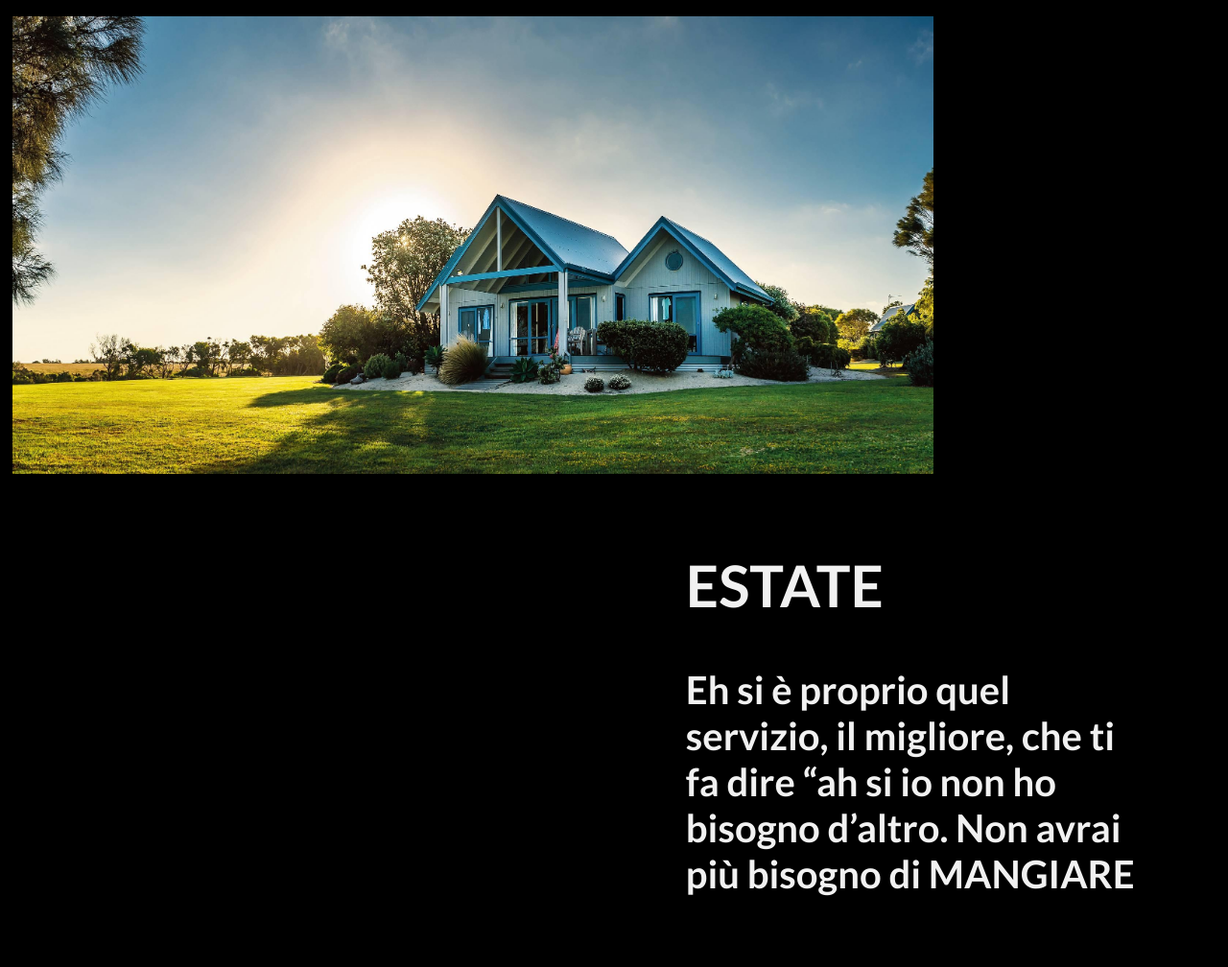
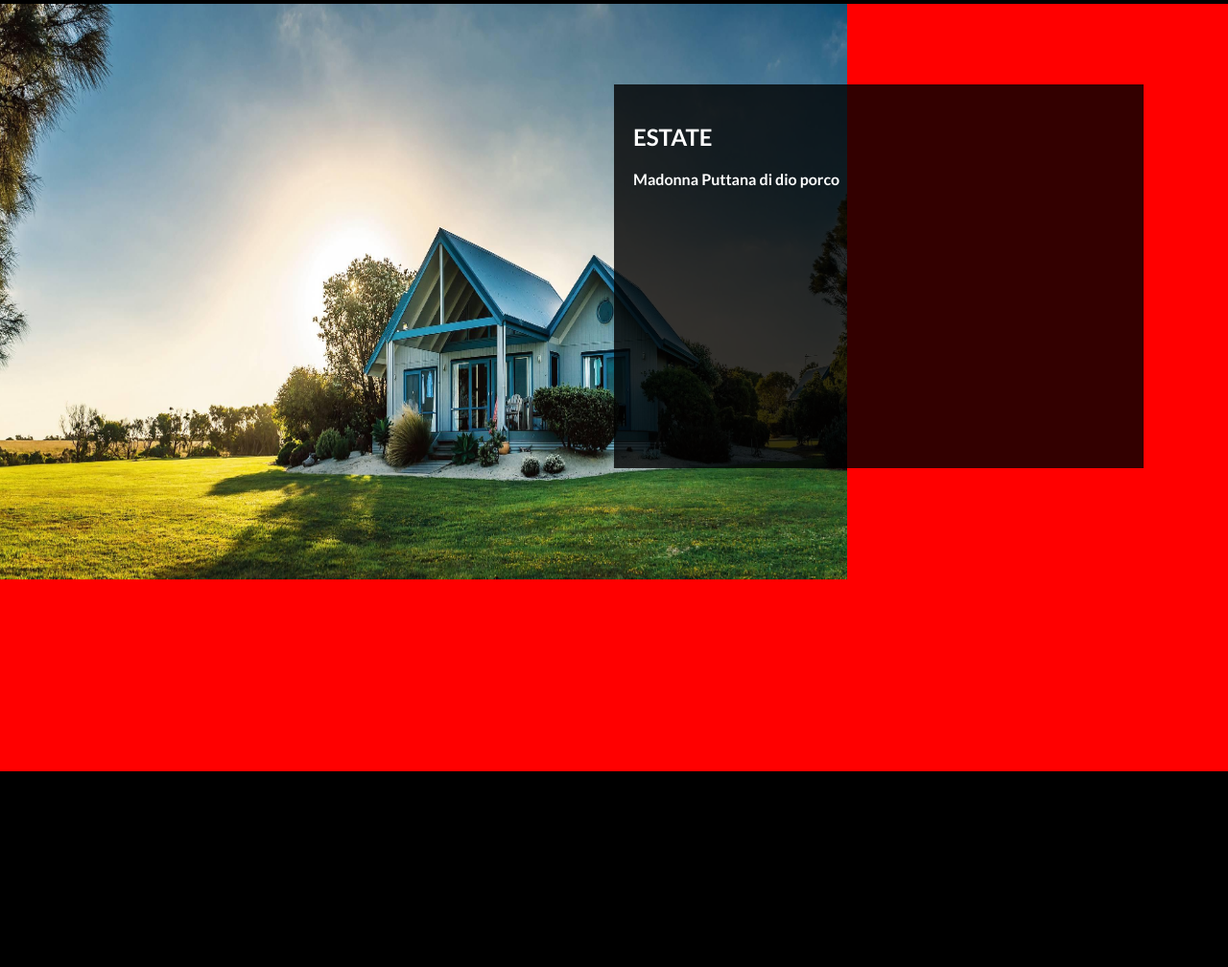
Before and after one commit to Edo404/Progetto-Personale, a plain HTML site: page index.html in a window 1280 px wide. Shown: the part 1663-2671 px from the top of the page at 96% size. After the commit the page ends 2467 px from the top, so only its background shows below. Drawn offline with nearby package versions, Linux system fonts and the light colour scheme.

Commit message:
non funziona ma ci siamo meglio

```diff
--- a/index.html
+++ b/index.html
@@ -90,7 +90,7 @@
         </div>
     </section>
 
-    <section class="estate">
+    <!-- <section class="estate">
         <div class="paperino">
             <img src="images/estate.jpg" alt="fff" style="width:100%;">
             <div class="pippo">
@@ -98,8 +98,17 @@
               <p>Eh si è proprio quel servizio, il migliore, che ti fa dire “ah si io non ho bisogno d’altro. Non avrai più bisogno di MANGIARE</p>
             </div>
           </div>
+    </section> -->
+
+    <section>
+        <div class="container-estate">
+            <img src="images/estate.jpg" alt="estate" class="estate-img">
+            <div class="box-1">
+                <h1 class="estate-h1">ESTATE</h1>
+                <p>Madonna Puttana di dio porco</p>
+            </div>
+        </div>
     </section>
-
 
 
 
--- a/styles.css
+++ b/styles.css
@@ -151,44 +151,9 @@ body {
   margin: 0 auto;
 }
 
-/* .div-estate {
-  position: relative;
-  max-width: 75%;
-  margin: 1% 1%;
-  background-image: url(images/estate.jpg);
-}
 
-.div-estate img {
-  vertical-align: middle;
-}
 
-.black-square .div-estate {
-  position: absolute;
-  bottom: 0;
-  background: rgba(0, 0, 0, 0.5); /* Black background with 0.5 opacity */
-
-/* .img-estate {
-  width: 75%;
-  padding: 1% 1%;
-} */
-
-/* .background-es {
-  background-image: url(images/estate.jpg);
-  position: absolute;
-  background-size: cover;
-  width: 75%;
-  height: 100vh;
-} */
-
-/* .black-square {
-  float: left;
-  background-color: #eee;
-  padding: 40px;
-  color: #000;
-  position: relative;
-} */
-
-.paperino {
+/* .paperino {
   font-family: 'Lato';
   font-size: 40px;
   position: relative;
@@ -202,12 +167,39 @@ body {
   position: relative;
   left: 70%;
   margin-bottom: 200px;
-  background: rgba(0, 0, 0, 0.5); /* Black background with 0.5 opacity */
+  background: rgba(0, 0, 0, 0.5);
   color: #f1f1f1;
   width: 50%;
   padding: 30px;
+} */
+
+.container-estate {
+  position: absolute;
+  width: 100%;
+  height: 100%;
+  background-color: red;
+
 }
 
+
+.estate-img {
+  position: relative;
+  right: 1%;
+  height: 75%;
+  width: 70%;
+}
+
+.box-1{
+  font-family: 'Lato', sans-serif;
+  position: relative;
+  bottom: 65%;
+  width: 32em;
+  height: 45%;
+  margin-left: 50%;
+  padding: 20px;
+  background-color: rgba(0, 0, 0, .8);
+  color: white;
+}
 
 
 @media all and (max-width: 1180px) {
```
